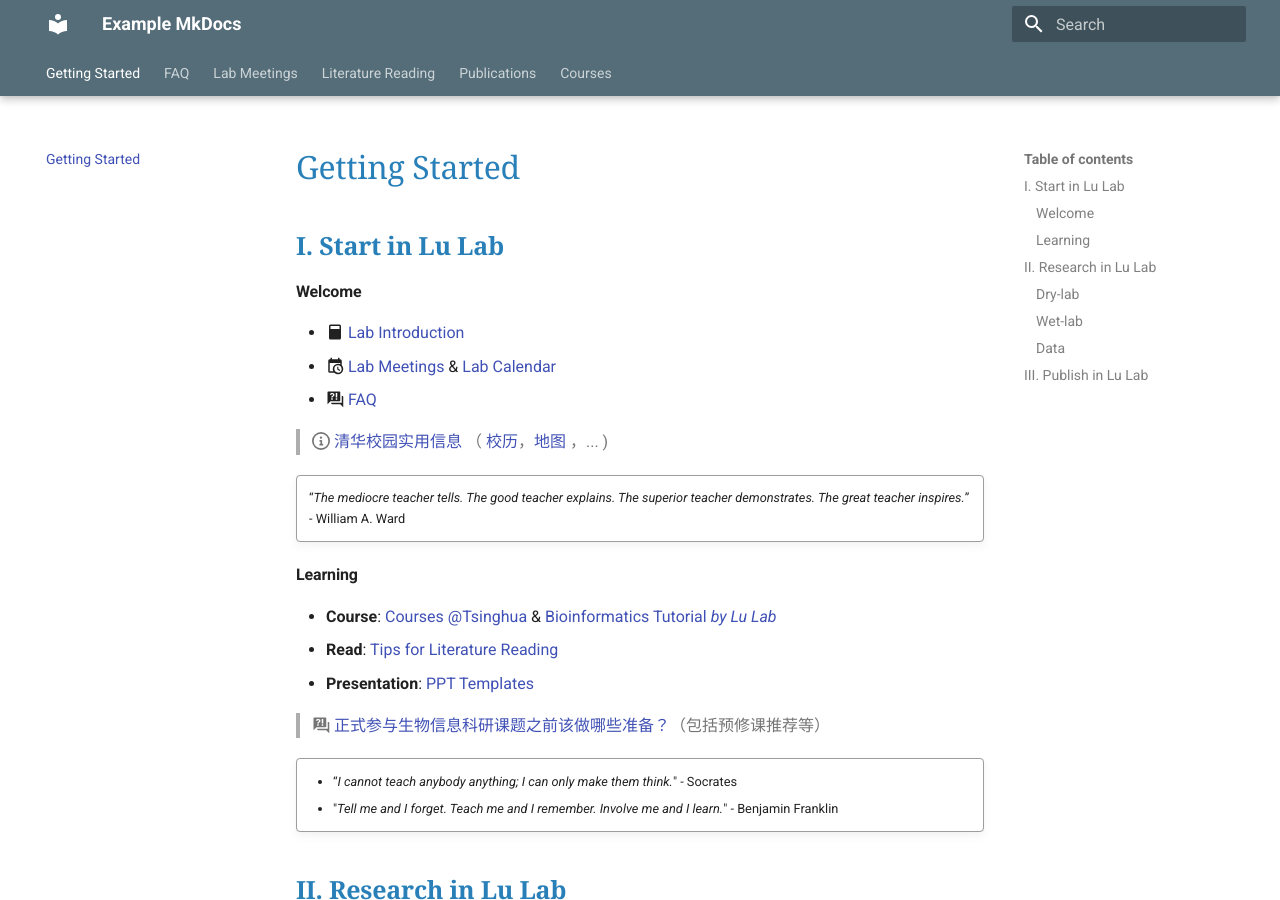
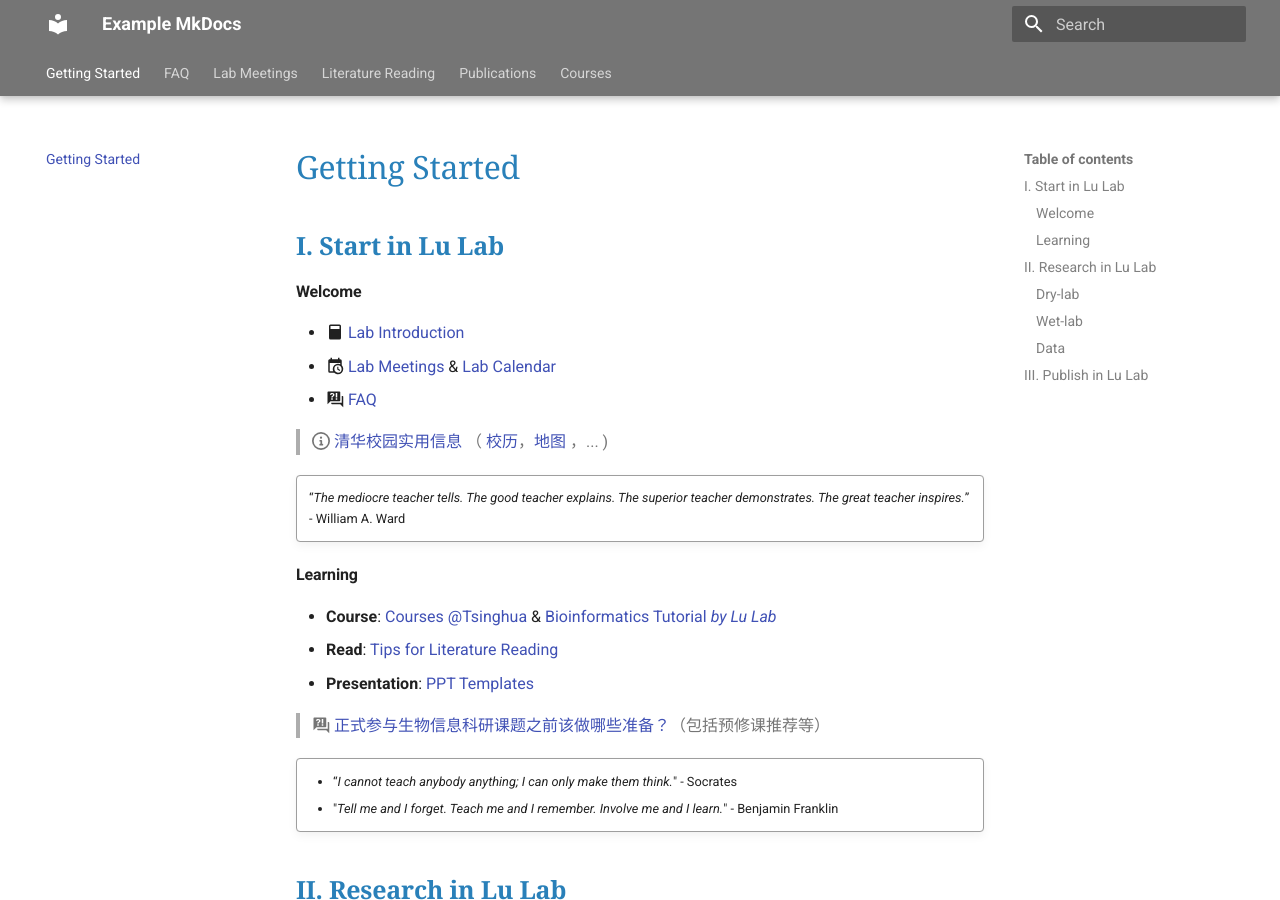
Before and after one commit to lulab/mkdocs, an MkDocs documentation site: the page built from docs/index.md, in a window 1280 px wide and 900 px high. Built offline with MkDocs 1.6.1 and Material for MkDocs 9.7.7, drawn with Linux system fonts in a browser that asks for light colours.

Commit message:
Update mkdocs.yml

```diff
--- a/mkdocs.yml
+++ b/mkdocs.yml
@@ -4,7 +4,7 @@ site_url: https://lulab.github.io/mkdocs
 theme:
   name: material
   palette:
-    primary: blue grey
+    primary: grey
   features:
     - navigation.tabs
     - navigation.tabs.sticky
```
